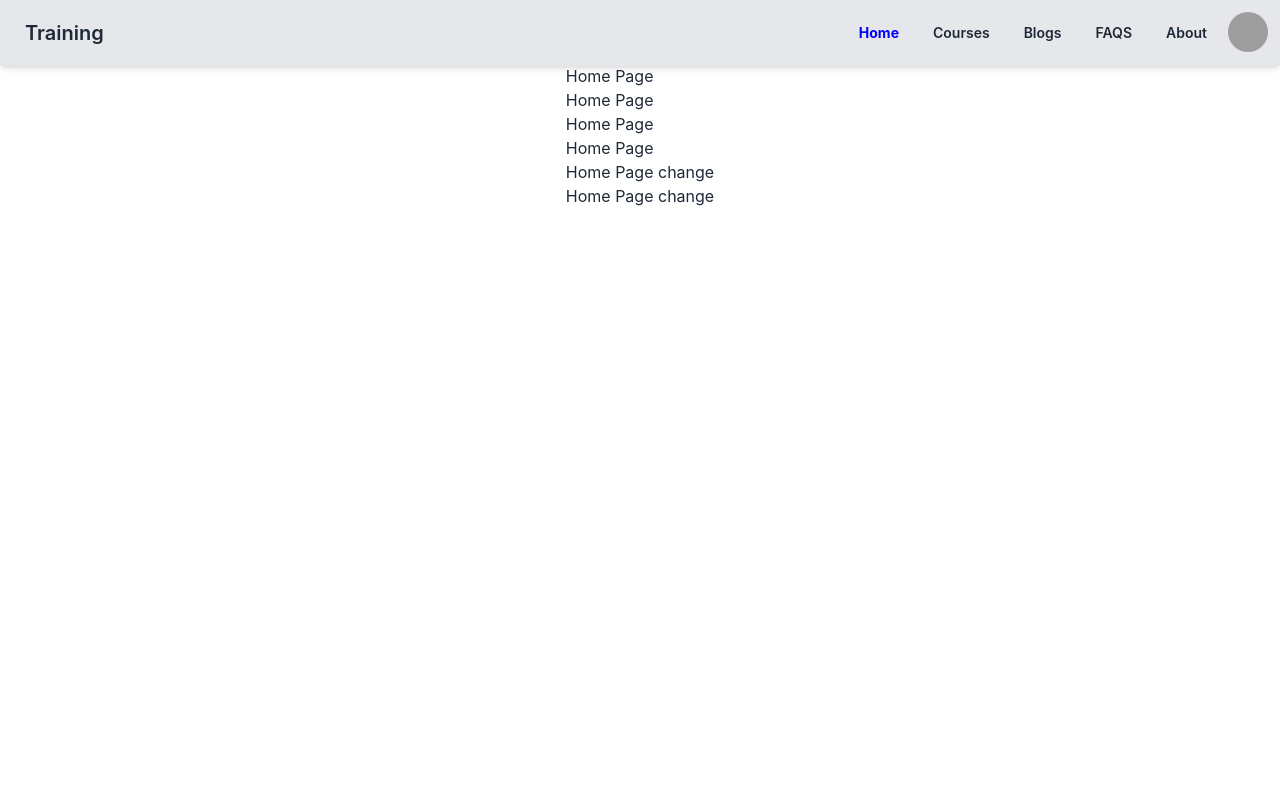
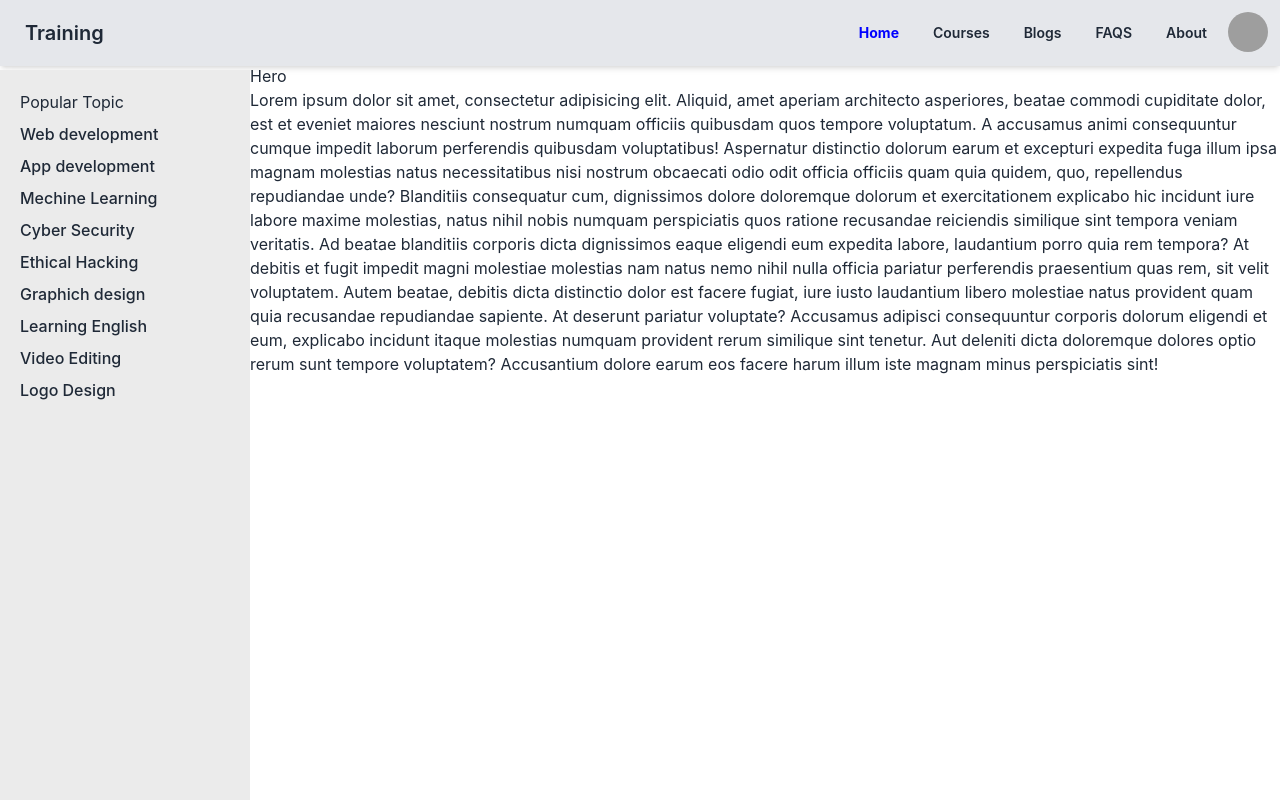
Before and after one commit to rasel-mahmud-dev/learning-platform-assainment-10, a React (Vite) app: page / in a window 1280 px wide. Built offline with nearby package versions, Linux system fonts and the light colour scheme; grey boxes are pictures that could not be loaded.

Commit message:
added course detail page

```diff
--- a/src/Routes.jsx
+++ b/src/Routes.jsx
@@ -4,6 +4,8 @@ import App from "./App";
 import { createBrowserRouter, RouterProvider } from "react-router-dom";
 import HomePage from "./pages/HomePage/HomePage";
 import Courses from "./pages/Courses/Courses";
+import CourseDetail, { fetchCourseDetail } from "./pages/CourseDetail/CourseDetail.jsx";
+import AboutPage from "./pages/AboutPage/AboutPage.jsx";
 
 const router = createBrowserRouter([
     {
@@ -12,6 +14,12 @@ const router = createBrowserRouter([
         children: [
             { path: "/", element: <HomePage /> },
             { path: "/courses", element: <Courses /> },
+            {
+                path: "/course-detail/:courseId",
+                loader: fetchCourseDetail,
+                element: <CourseDetail />,
+            },
+            { path: "/about", element: <AboutPage /> },
         ],
     },
 ]);
--- a/src/components/Sidebar/Sidebar.jsx
+++ b/src/components/Sidebar/Sidebar.jsx
@@ -1,16 +1,12 @@
-import React from "react"
-import "./sidebar.css"
-const Sidebar = ({isOpen, children, onClose})=> {
+import React from "react";
+import "./sidebar.css";
 
-  return (
-    <>
-      {isOpen &&<div className="sidebar-overlay" onClick={onClose} /> }
-      <div className="sidebar">
-
-        {children}
-
-      </div>
-    </>
-    )
-}
-export default Sidebar
+const Sidebar = ({ isOpen, children, onClose }) => {
+    return (
+        <>
+            {isOpen && <div className="sidebar-overlay" onClick={onClose} />}
+            <div className="sidebar">{children}</div>
+        </>
+    );
+};
+export default Sidebar;
--- a/src/components/Sidebar/sidebar.css
+++ b/src/components/Sidebar/sidebar.css
@@ -1,4 +1,5 @@
-.sidebar-overlay{
+.sidebar-overlay {
+    display: none;
     width: 100%;
     height: 100vh;
     position: fixed;
@@ -7,7 +8,8 @@
     top: 0;
     z-index: 100;
 }
-.sidebar{
+
+.sidebar {
     z-index: 101;
     width: 250px;
     height: calc(100vh - 70px);
@@ -16,18 +18,15 @@
     top: 70px;
     overflow: auto;
 }
-.content{
+
+.content {
     margin-left: 250px
 
 }
 
-@media only screen and min-width(568px){
-  body{
-    display: none !important;
+
+@media only screen and (max-width: 768px) {
+    .sidebar-overlay {
+        display: block
     }
 }
-@media only screen and (max-width: 600px) {
-  body {
-    background-color: lightblue !important;
-  }
-}
--- /dev/null
+++ b/src/pages/AboutPage/AboutPage.jsx
@@ -0,0 +1,5 @@
+import React from "react"
+
+
+const AboutPage = ()=> <h1>AboutPage </h1>
+export default AboutPage
--- /dev/null
+++ b/src/pages/CourseDetail/CourseDetail.jsx
@@ -0,0 +1,51 @@
+import React from "react";
+import { fetchAllCourses } from "../Courses/Courses";
+import { useLoaderData } from "react-router-dom";
+import Rating from "../../components/Rating";
+import { BsCalendarDate, BsGlobe } from "react-icons/bs";
+import { MdSubtitles } from "react-icons/md";
+
+const CourseDetail = (props) => {
+    const course = useLoaderData();
+
+    return (
+        <div className="p-4">
+            <div className="grid grid-cols-7">
+                <div className="col-span-3">
+                    <img src={course.thumb} className="w-full" />
+                </div>
+                <div className="col-span-4 pl-5">
+                    <h1 className="font-bold text-3xl">{course.title}</h1>
+                    <p>{course.description}</p>
+                    <div className="flex items-center gap-x-2 mt-2">
+                        <Rating rate={5} id={course.id} />
+                        <span className="text-sm font-bold text-orange-400">{"5.0"}</span>
+                        <span className="text-sm"> {(23, 234)} Ratings</span>
+                    </div>
+                    <h4>262,054 already enrolled</h4>
+                    <h4>Instructor Most Hamedani</h4>
+                    <h4>Instructor Most Hamedani</h4>
+                    <div className="flex items-center gap-x-2">
+                        <BsCalendarDate />
+                        <span>Last updated 8/2015</span>
+                    </div>
+                    <div className="flex items-center gap-x-2">
+                        <BsGlobe />
+                        <span className="text-gray-700">English</span>
+                    </div>
+
+                    <div className="flex items-center gap-x-2">
+                        <MdSubtitles />
+                        <span className="text-gray-700">English</span>
+                    </div>
+                </div>
+            </div>
+        </div>
+    );
+};
+
+export function fetchCourseDetail({ params }) {
+    return fetchAllCourses().find((c) => c.id == params.courseId);
+}
+
+export default CourseDetail;
--- a/src/pages/HomePage/HomePage.jsx
+++ b/src/pages/HomePage/HomePage.jsx
@@ -1,16 +1,58 @@
 import React from "react";
+import Sidebar from "../../components/Sidebar/Sidebar.jsx";
+import { Link } from "react-router-dom";
 
 const HomePage = (props) => {
-  return (
-    <div className="">
-      <h1>Home Page</h1>
-      <h1>Home Page</h1>
-      <h1>Home Page</h1>
-      <h1>Home Page</h1>
-      <h1>Home Page change</h1>
-      <h1>Home Page change</h1>
-    </div>
-  );
+    const categories = [
+        { id: 1, name: "Web development" },
+        { id: 2, name: "App development" },
+        { id: 7, name: "Mechine Learning" },
+        { id: 12, name: "Cyber Security" },
+        { id: 21, name: "Ethical Hacking" },
+        { id: 3, name: "Graphich design" },
+        { id: 4, name: "Learning English" },
+        { id: 5, name: "Video Editing" },
+        { id: 6, name: "Logo Design" },
+    ];
+
+    return (
+        <div className="">
+            <Sidebar isOpen={true}>
+                <div className="p-5">
+                    <h1>Popular Topic </h1>
+                    <div className="mt-1">
+                        {categories.map((category) => (
+                            <div className="text-base-700 cursor-pointer py-1 font-medium">
+                                <Link to={`courses/?cat=${category.name}`}>{category.name}</Link>
+                            </div>
+                        ))}
+                    </div>
+                </div>
+            </Sidebar>
+            <div className="content">
+                <h1>Hero</h1>
+                <p>
+                    Lorem ipsum dolor sit amet, consectetur adipisicing elit. Aliquid, amet aperiam architecto
+                    asperiores, beatae commodi cupiditate dolor, est et eveniet maiores nesciunt nostrum numquam
+                    officiis quibusdam quos tempore voluptatum. A accusamus animi consequuntur cumque impedit laborum
+                    perferendis quibusdam voluptatibus! Aspernatur distinctio dolorum earum et excepturi expedita fuga
+                    illum ipsa magnam molestias natus necessitatibus nisi nostrum obcaecati odio odit officia officiis
+                    quam quia quidem, quo, repellendus repudiandae unde? Blanditiis consequatur cum, dignissimos dolore
+                    doloremque dolorum et exercitationem explicabo hic incidunt iure labore maxime molestias, natus
+                    nihil nobis numquam perspiciatis quos ratione recusandae reiciendis similique sint tempora veniam
+                    veritatis. Ad beatae blanditiis corporis dicta dignissimos eaque eligendi eum expedita labore,
+                    laudantium porro quia rem tempora? At debitis et fugit impedit magni molestiae molestias nam natus
+                    nemo nihil nulla officia pariatur perferendis praesentium quas rem, sit velit voluptatem. Autem
+                    beatae, debitis dicta distinctio dolor est facere fugiat, iure iusto laudantium libero molestiae
+                    natus provident quam quia recusandae repudiandae sapiente. At deserunt pariatur voluptate? Accusamus
+                    adipisci consequuntur corporis dolorum eligendi et eum, explicabo incidunt itaque molestias numquam
+                    provident rerum similique sint tenetur. Aut deleniti dicta doloremque dolores optio rerum sunt
+                    tempore voluptatem? Accusantium dolore earum eos facere harum illum iste magnam minus perspiciatis
+                    sint!
+                </p>
+            </div>
+        </div>
+    );
 };
 
 export default HomePage;
```
Lines whose indentation alone changed are shown as unchanged.
